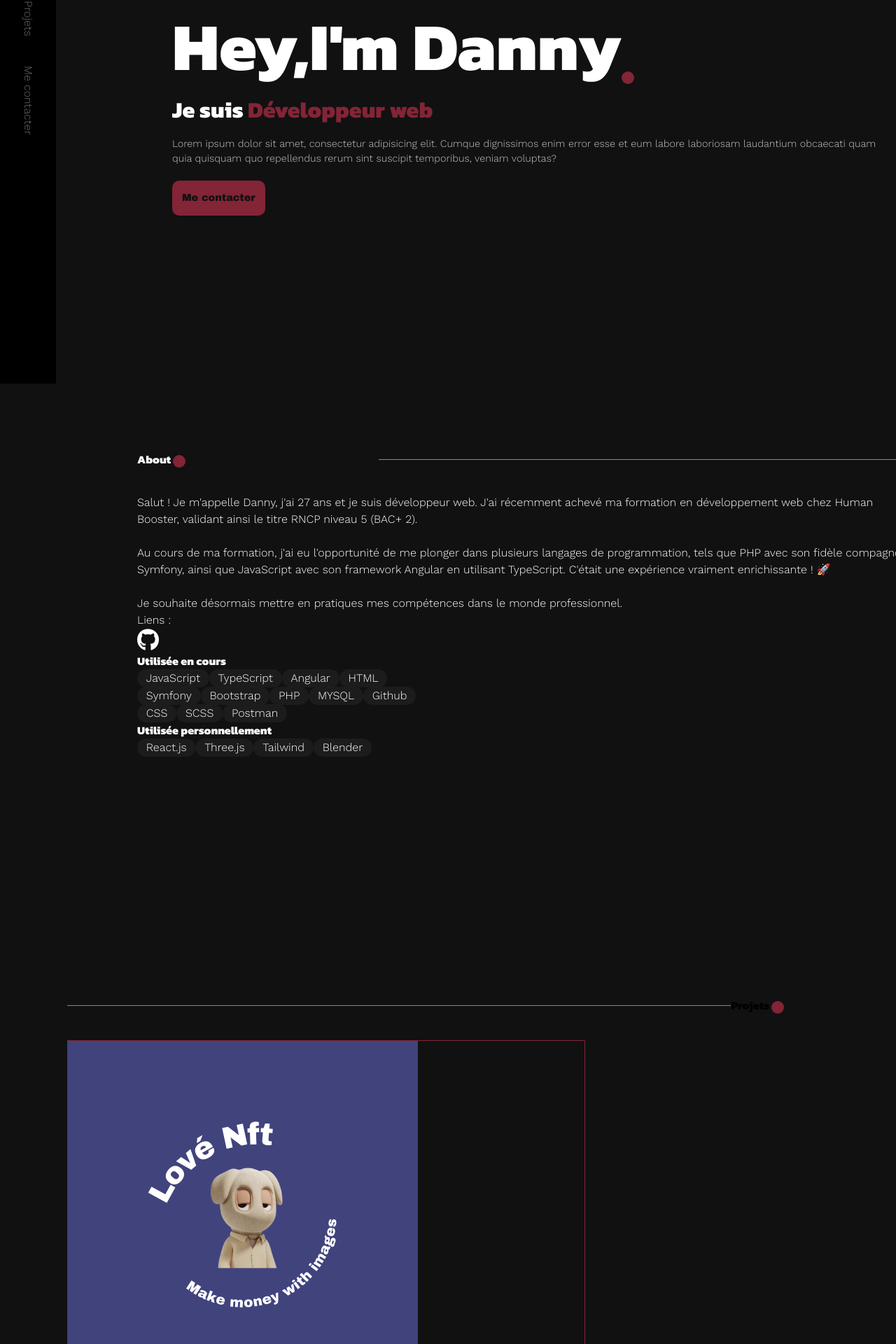
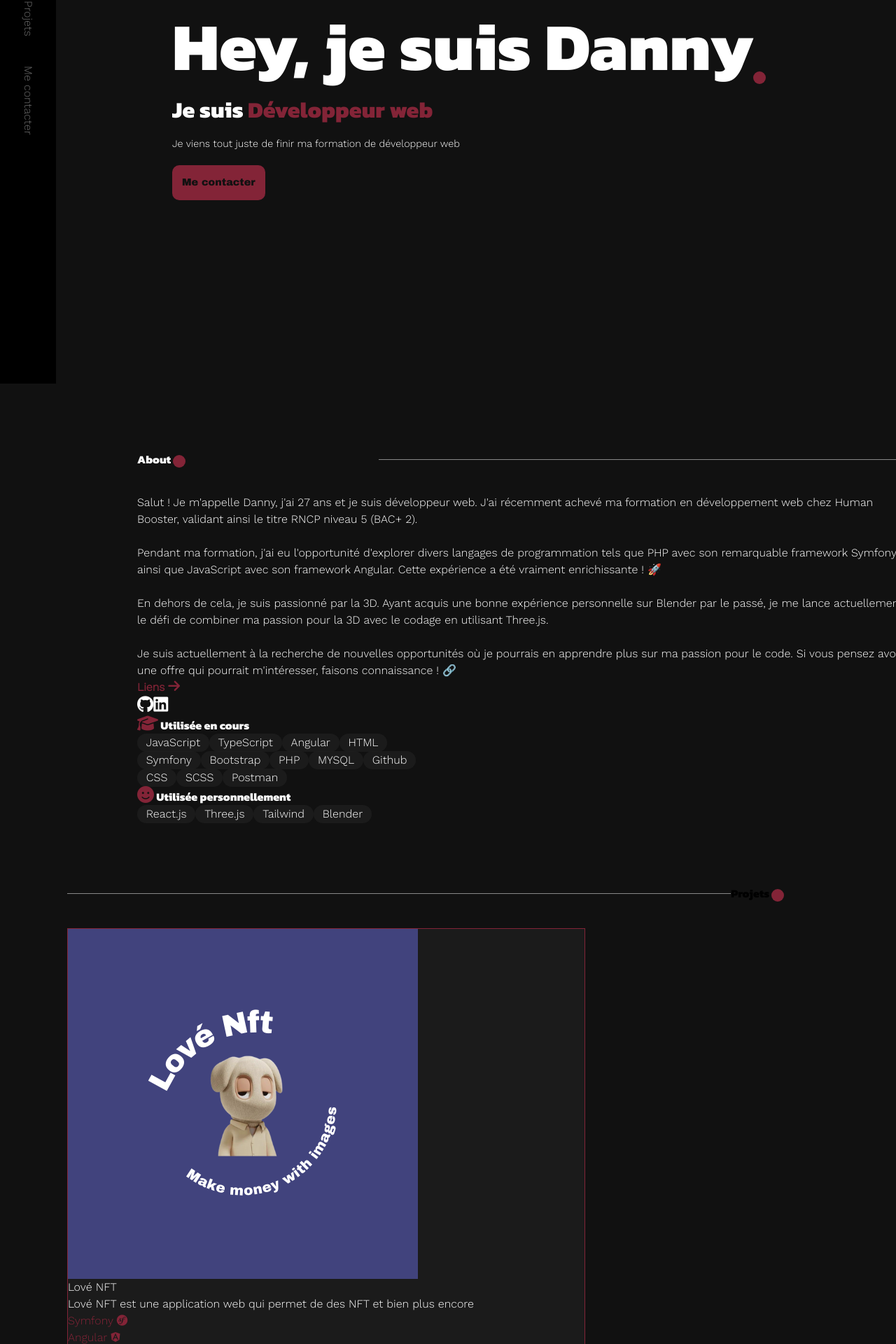
Before and after one commit to DannyUprajay/portfolio, a React (Vite) app: page / in a window 1280 px wide. Shown: the part 252-2172 px from the top of the page at 70% size. Built offline with nearby package versions, Linux system fonts and the light colour scheme; a web font is replaced by a local one.

Commit message:
ajout de la bonne police end présentation et ajout icon

```diff
--- a/src/App.css
+++ b/src/App.css
@@ -128,6 +128,7 @@ body{
     line-height: 1.1;
 
 }
+
 .portfolio h4{
     font-weight: 400;
     color: white;
@@ -140,7 +141,7 @@ color: #832437;
 }
 .portfolio p{
     font-family: 'Work Sans', sans-serif;
-    color: #c7c6c6;
+    color: white;
     font-size: .9rem;
     margin-top: 20px;
 }
@@ -190,13 +191,13 @@ main h2{
 
 }
 h3{
-    color: #5d46e8;
+    color: #832437;
 }
 
 .presentation{
     padding: 100px;
     color: white;
-    height: 110vh;
+    height: 90vh;
 }
 .presentation img{
     width: 30vw;
@@ -235,6 +236,29 @@ h3{
     border-radius: 999px;
     font-family: 'Work Sans', sans-serif;
 }
+.link {
+    color: #832437;
+    font-weight: bold;
+    margin-right: 30px;
+}
+.link i{
+font-size: 1.2rem;
+}
+
+.link_icon a i{
+    font-size: 1.5rem;
+}
+.link_icon a i:hover{
+    color: #832437;
+
+}
+
+
+.resume_tech h5 i{
+    color: #832437;
+    font-size: 1.5rem;
+
+}
 
 .card{
 
@@ -252,6 +276,20 @@ p {
     margin-bottom: 300px;
 }
 
+.projet .card{
+    width: 740px;
+    background: rgba(31, 31, 31, 0.78);
+    color: white;
+}
+/*.projet .card img{*/
+/*  padding: 10px;*/
+/*}*/
+.text_projet {
+    font-family: 'Work Sans', sans-serif;
+    font-size: 1rem;
+
+
+}
 
 #contact{
     /*background-color: #1b374e;*/
@@ -273,11 +311,6 @@ form  {
 
 }
 
-
-.projet .card{
-    width: 740px;
-
-}
 
 @media screen and (max-width: 1023px){
     .presentation img{
--- a/src/Home.jsx
+++ b/src/Home.jsx
@@ -1,13 +1,11 @@
-import React, {useRef, useState, useEffect } from 'react';
+import React, {useRef, useState, useEffect} from 'react';
 import './App.css';
 import emailjs from '@emailjs/browser';
 import validator from "validator/es";
 import assets from "./asset.jsx";
-import {Link} from "react-router-dom";
-
-
-
-
+// import {Link} from "react-router-dom";
+import Fade from 'react-reveal/Fade';
+import Reveal from 'react-reveal/';
 
 
 const Home = () => {
@@ -94,7 +92,7 @@ const Home = () => {
     return (
         <>
 
-            <nav >
+            <nav>
                 <div className="container flex flex-wrap items-center justify-between mx-auto p-4">
                     {/*<Link to="/" className="flex items-center space-x-3 rtl:space-x-reverse">*/}
                     {/*    <h3 className="self-center text-white text-2xl font-semibold whitespace-nowrap ">*/}
@@ -128,9 +126,14 @@ const Home = () => {
                         } w-full md:block md:w-auto`}
                         id="navbar-default"
                     >
+                        <Fade top delay={1000}>
+
                         <p>UD</p>
+                    </Fade>
+
                         {/*<ul className="font-medium flex flex-col p-4 md:p-0 mt-4 rounded-lg md:flex-row md:space-x-8 rtl:space-x-reverse md:mt-0 ">*/}
                         <ul className={'navbar-nav'}>
+                            <Fade left delay={200}>
                             <li>
 
                                 <a href={'#presentation'}
@@ -139,6 +142,9 @@ const Home = () => {
                                     Présentation
                                 </a>
                             </li>
+                                </Fade>
+                            <Fade left delay={400}>
+
                             <li>
 
                                 <a href={'#projet'}
@@ -147,6 +153,9 @@ const Home = () => {
                                     Projets
                                 </a>
                             </li>
+                            </Fade>
+                            <Fade left delay={600}>
+
                             <li>
                                 <a href={'#contact'}
                                    className="block nav_link py-2 px-3 text-center rounded hover:bg-gray-100 md:hover:bg-transparent md:border-0 md:p-0  dark:hover:bg-gray-700 md:dark:hover:bg-transparent"
@@ -154,6 +163,8 @@ const Home = () => {
                                     Me contacter
                                 </a>
                             </li>
+                            </Fade>
+
                         </ul>
                     </div>
                 </div>
@@ -162,30 +173,43 @@ const Home = () => {
             <section>
                 <header className={"header justify-between flex items-center"}>
 
+<div className={'flex gap-3'}>
 
-                    <a href="https://github.com/" target="_blank"
+    <Fade top delay={1000}>
+
+                    <a href="https://github.com/DannyUprajay" target="_blank"
                        rel="noopener noreferrer"><i className="fa-brands fa-github"></i></a>
+    </Fade>
+    <Fade top delay={1400}>
+
+                    <a href="https://www.linkedin.com/in/danny-uprajay/" target="_blank"
+                       rel="noopener noreferrer"><i className="fa-brands fa-linkedin"></i></a>
+</Fade>
+
+</div>
+                    <Fade top delay={1800}>
 
                     <a href={assets.cv} download={"Cv"}>
                         <button className="font-bold py-2 px-4 rounded inline-flex items-center">
                             <p>Mon CV</p>
                         </button>
                     </a>
+                    </Fade>
 
 
                 </header>
             </section>
-            <main className={'container mx-auto w-1/2'}  style={{position: "relative",  overflow: 'hidden'}}>
-
-
-
+            <main className={'container mx-auto w-1/2'} style={{position: "relative", overflow: 'hidden'}}>
 
 
                 <section className="portfolio text-left section" id={'home'}>
 
-                        <h1 className="font-bold ">Hey,I'm Danny<span></span></h1>
-                        <h4>Je suis <span>Développeur web</span> </h4>
-<p>Lorem ipsum dolor sit amet, consectetur adipisicing elit. Cumque dignissimos enim error esse et eum labore laboriosam laudantium obcaecati quam quia quisquam quo repellendus rerum sint suscipit temporibus, veniam voluptas?</p>
+                    <Reveal>
+
+                    <h1 className="font-bold ">Hey, je suis Danny<span></span></h1>
+                    <h4>Je suis <span>Développeur web</span></h4>
+                    <p>Je viens tout juste de finir ma formation de développeur web </p>
+
 
                     <a
                         href="#contact"
@@ -195,65 +219,85 @@ const Home = () => {
                         </button>
 
                     </a>
+                    </Reveal>
 
                 </section>
 
 
-
                 <a name="presentation"></a>
                 <section id={'presentation'} className={"section presentation container mx-auto"}>
-
+                <Reveal>
                     <div className={'header_sectionHeader__aMRKR'}>
-                    <h2 className={'text-center text-6xl'}>About <span></span> </h2>
+                        <h2 className={'text-center text-6xl'}>About <span></span></h2>
                         <div className="header_line__AkXvu"></div>
                     </div>
-
+                </Reveal>
 
                     <div className={'grid lg:grid-cols-2 md:grid-cols-1 container mx-auto gap-20 '}>
 
 
-
                         <div className={'text-left col-2  '}>
 
+                        <Reveal duration={1000} delay={1000}>
                             <p className={'text-left mb-10'}>
 
                                 Salut ! Je m'appelle Danny, j'ai 27 ans et je suis développeur web. J'ai
                                 récemment achevé ma formation en développement web chez Human Booster, validant ainsi le
-                                titre RNCP niveau 5 (BAC+ 2). <br/> <br/>
+                                titre RNCP niveau 5 (BAC+ 2).
 
+                                <br/> <br/>
 
-
-                                Au cours de ma formation, j'ai eu l'opportunité de me plonger dans plusieurs langages de programmation,
-                                tels que PHP avec son fidèle compagnon Symfony,
-                                ainsi que JavaScript avec son framework Angular en utilisant TypeScript.
-                                C'était une expérience vraiment enrichissante ! 🚀
+                                Pendant ma formation, j'ai eu l'opportunité d'explorer divers langages de programmation tels
+                                que PHP avec son remarquable framework Symfony, ainsi que JavaScript avec son framework Angular.
+                                Cette expérience a été vraiment enrichissante ! 🚀
 
                                 <br/><br/>
 
-                                Je souhaite désormais mettre en pratiques mes compétences
-                                dans le monde professionnel.
+                                En dehors de cela, je suis passionné par la 3D. Ayant acquis une bonne expérience personnelle
+                                sur Blender par le passé, je me lance actuellement le défi de combiner ma passion pour la 3D avec le codage en utilisant Three.js.
+
+                                <br/><br/>
+
+                                Je suis actuellement à la recherche de nouvelles opportunités où je pourrais en apprendre plus sur ma passion pour le code.
+                                Si vous pensez avoir une offre qui pourrait m'intéresser, faisons connaissance ! 🔗
+
+
                             </p>
+                        </Reveal>
+                        <Reveal>
+                            <div className={' flex items-center'}>
 
-                            <div className={'flex'}>
+                                <p className={'link'}>Liens <i className="fa-solid fa-arrow-right"></i></p>
 
-                            <p>Liens :</p>
-                            <a href="https://github.com/" target="_blank"
-                                   rel="noopener noreferrer"><i className="fa-brands fa-github"></i></a>
+                                <div className={'link_icon flex gap-5'}>
+
+
+                                    <a href="https://github.com/DannyUprajay" target="_blank" rel="noopener noreferrer"><i
+                                        className="fa-brands fa-github"></i></a>
+                                    <a href="https://www.linkedin.com/in/danny-uprajay/" target="_blank" rel="noopener noreferrer"><i
+                                        className="fa-brands fa-linkedin"></i></a>
                                 </div>
+                            </div>
+                        </Reveal>
                         </div>
 
 
+                        <div className={'resume_tech'}>
+                            <div className={'resume_tech mb-14'}>
+                            <Reveal>
+                                <h5 className={'text-2xl mb-6'}> <i className="fa-solid fa-graduation-cap"></i> Utilisée en cours</h5>
+                        </Reveal>
 
-
-                        <div>
-                            <div className={'mb-14'}>
-                            <h5 className={'text-2xl mb-6'}>Utilisée en cours</h5>
+                            <Reveal>
                                 <div className={'flex gap-2 mb-4'}>
                                     <span className={'tech'}>JavaScript</span>
                                     <span className={'tech'}>TypeScript</span>
                                     <span className={'tech'}>Angular</span>
                                     <span className={'tech'}>HTML</span>
                                 </div>
+                        </Reveal>
+
+                            <Reveal>
                                 <div className={'flex gap-2 mb-4'}>
                                     <span className={'tech'}>Symfony</span>
                                     <span className={'tech'}>Bootstrap</span>
@@ -261,20 +305,27 @@ const Home = () => {
                                     <span className={'tech'}>MYSQL</span>
                                     <span className={'tech'}>Github</span>
                                 </div>
+                        </Reveal>
+                    <Reveal>
                                 <div className={'flex gap-2'}>
                                     <span className={'tech'}>CSS</span>
                                     <span className={'tech'}>SCSS</span>
                                     <span className={'tech'}>Postman</span>
 
                                 </div>
+                </Reveal>
                             </div>
-                            <h5 className={'text-2xl mb-6'}>Utilisée personnellement </h5>
+                        <Reveal>
+                            <h5 className={'text-2xl mb-6'}> <i className="fa-solid fa-face-smile"></i> Utilisée personnellement </h5>
+                    </Reveal>
+                        <Reveal>
                             <div className={'flex gap-2 mb-4'}>
                                 <span className={'tech'}>React.js</span>
                                 <span className={'tech'}>Three.js</span>
                                 <span className={'tech'}>Tailwind</span>
                                 <span className={'tech'}>Blender</span>
                             </div>
+                    </Reveal>
                         </div>
 
                     </div>
@@ -282,7 +333,8 @@ const Home = () => {
                 </section>
 
                 <a name="projet"></a>
-                <section id={'projet'} className="section projet grid grid-cols-1 text-center justify-center items-center relative">
+                <section id={'projet'}
+                         className="section projet grid grid-cols-1 text-center justify-center items-center relative">
 
                     <div className={'header_sectionHeader__aMRKR'}>
                         <div className="header_line__AkXvu"></div>
@@ -293,9 +345,10 @@ const Home = () => {
                     <div className={"flex justify-center"}>
 
 
-                        <div className={"grid grid-cols-1 justify-center items-center gap-5 "}>
-
-                            <div className={` overflow-hidden card relative flex bg-clip-border rounded-xl bg-white text-gray-700 border-white shadow-md flex-row`}>
+                        <div className={"grid grid-cols-1 justify-center items-center gap-5 text_projet "}>
+                            <Fade left>
+                            <div
+                                className={` overflow-hidden card relative flex bg-clip-border rounded-xl bg-white text-gray-700 border-white shadow-md flex-row`}>
                                 <div
                                     className=" m-0 text-gray-700 rounded-r-none overflow-hidden  bg-clip-border rounded-xl shrink-0">
                                     <img src={assets.logoNft} alt="card-image-projetNft"
@@ -304,12 +357,12 @@ const Home = () => {
 
                                 <div className="p-6 mt-5 w-10/12 justify-end ">
                                     <h6
-                                        className="block mb-4 font-sans antialiased font-semibold leading-relaxed tracking-normal uppercase">
+                                        className="block mb-4 text-2xl font-sans antialiased font-semibold leading-relaxed tracking-normal uppercase">
                                         Lové NFT
                                     </h6>
 
-                                    <p className="block mb-8 font-sans antialiased font-normal leading-relaxed ">
-                                        Lové NFT est une application web qui permet de des NFT et bien plus encore...
+                                    <p className="block mb-8 text_projet ">
+                                        Lové NFT est une application web qui permet de des NFT et bien plus encore
                                     </p>
 
                                     <div className={'mb-5 flex justify-around'}>
@@ -336,8 +389,11 @@ const Home = () => {
                                 </div>
 
                             </div>
+                                </Fade>
 
-                            <div  className={` overflow-hidden card relative flex bg-clip-border rounded-xl bg-white text-gray-700 border-white shadow-md flex-row`}>
+                            <Fade right>
+                            <div
+                                className={` overflow-hidden card relative flex bg-clip-border rounded-xl bg-white text-gray-700 border-white shadow-md flex-row`}>
 
                                 <div
                                     className="relative w-5/5 m-0 overflow-hidden  text-gray-700 bg-white rounded-r-none bg-clip-border rounded-xl shrink-0">
@@ -347,11 +403,11 @@ const Home = () => {
                                 </div>
                                 <div className="p-6 mt-5">
                                     <h6
-                                        className="block  mb-4 font-sans antialiased font-semibold leading-relaxed tracking-normal text-gray-700 uppercase">
+                                        className="block text-2xl mb-4 font-sans antialiased font-semibold leading-relaxed tracking-normal text-gray-700 uppercase">
                                         MMA PULSE
                                     </h6>
-                                    <p className="block mb-8 font-sans antialiased font-normal leading-relaxed ">
-                                        MMA PULSE est un site pour explorer le club, ses sports et plus encore ...
+                                    <p className="block mb-8 text_projet">
+                                        MMA PULSE est un site pour explorer le club, ses sports et plus encore
                                     </p>
                                     <div className={'mb-5 flex justify-around'}>
                                         <h3>Symfony <i
@@ -368,7 +424,7 @@ const Home = () => {
                                     </div>
                                 </div>
                             </div>
-
+                            </Fade>
 
                         </div>
 
@@ -376,8 +432,12 @@ const Home = () => {
 
                 </section>
 
+
+
                 <a name="contact"></a>
-                <section  className="section" id="contact">
+
+            <Reveal>
+                <section className="section" id="contact">
 
                     <div className="mx-auto max-w-7xl px-4 py-16 sm:px-6 lg:px-8 lg:py-20">
 
@@ -506,7 +566,7 @@ const Home = () => {
                     </div>
 
                 </section>
-
+                </Reveal>
             </main>
 
         </>
```
Lines whose indentation alone changed are shown as unchanged.
